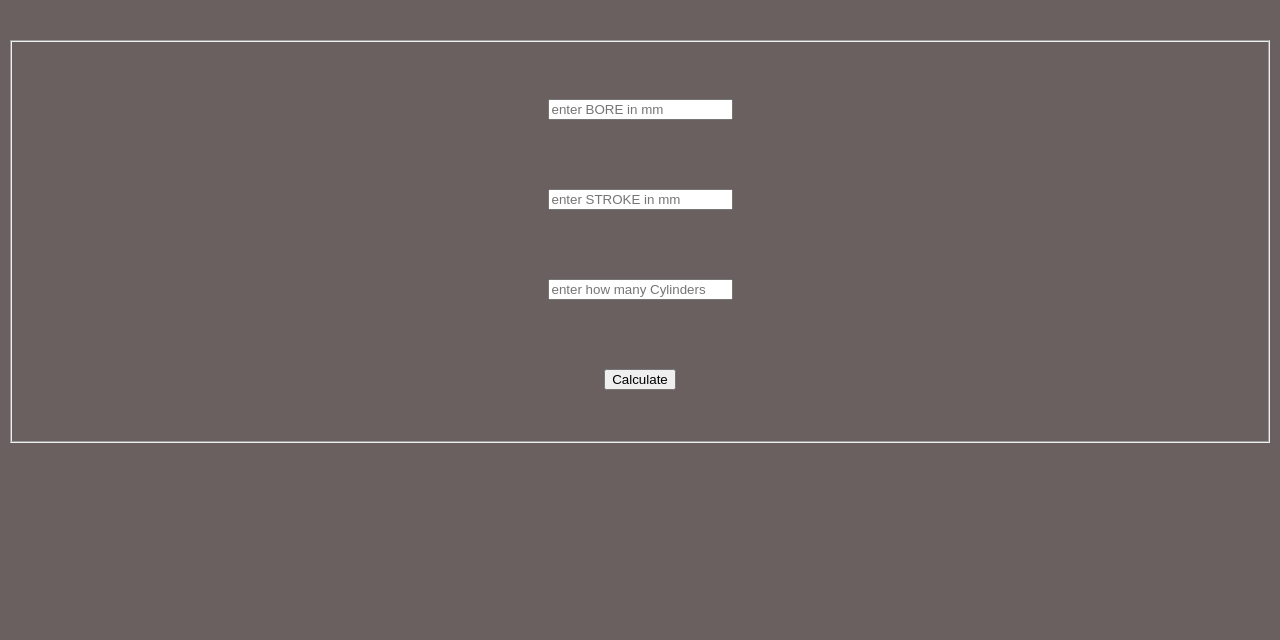
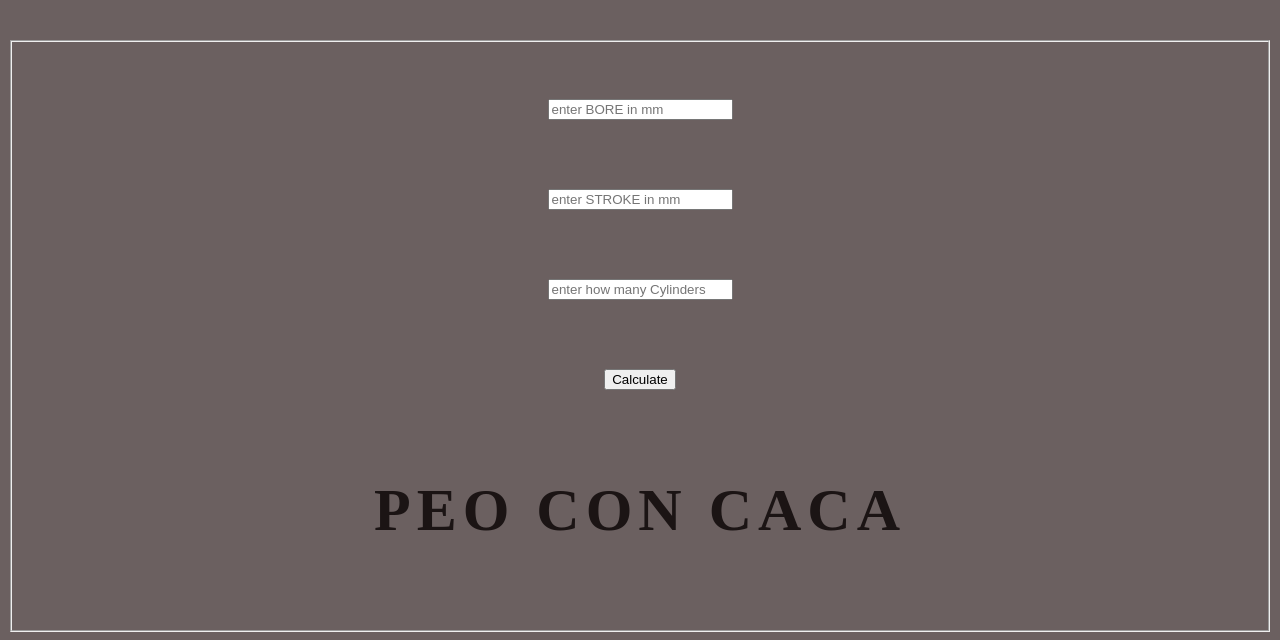
Before and after one commit to nicosuke/engine_displacement, a plain HTML site: page index.html in a window 1280 px wide. Shown: the part 240-880 px from the top of the page. Before the commit the page ends 800 px from the top, so only its background shows below. Drawn offline with Linux system fonts and the light colour scheme.

Commit message:
Update index.html

```diff
--- a/index.html
+++ b/index.html
@@ -18,6 +18,7 @@
         <input type="text" id="cy" placeholder="enter how many Cylinders"><br>
 
         <button onclick="fn1()">Calculate</button>
+        <h2>PEO CON CACA</H2>
 
     </fieldset>
     </main>
```
